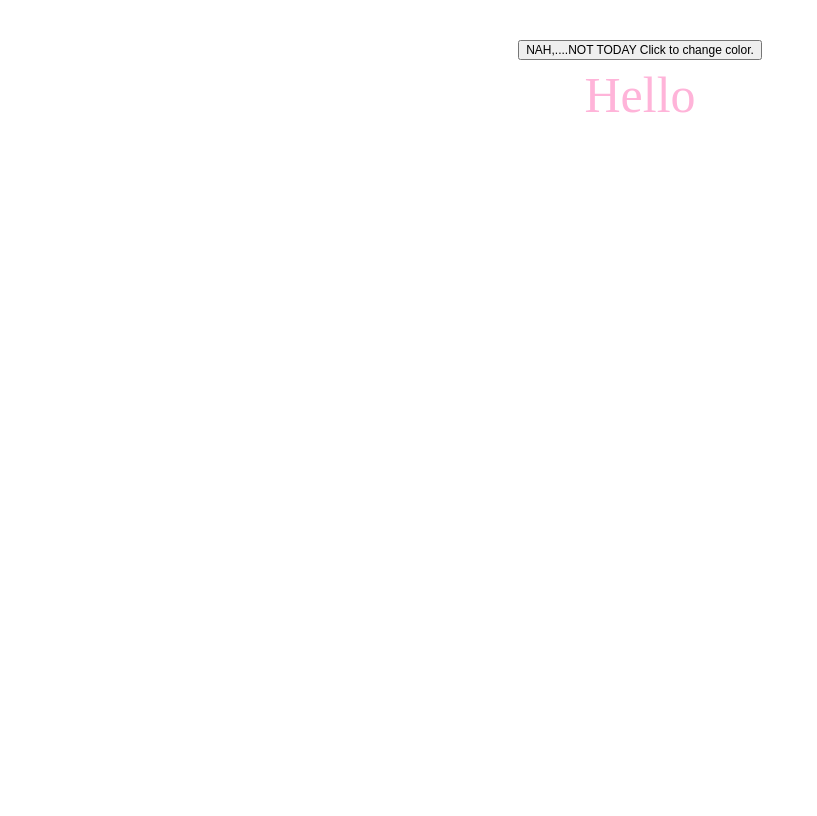
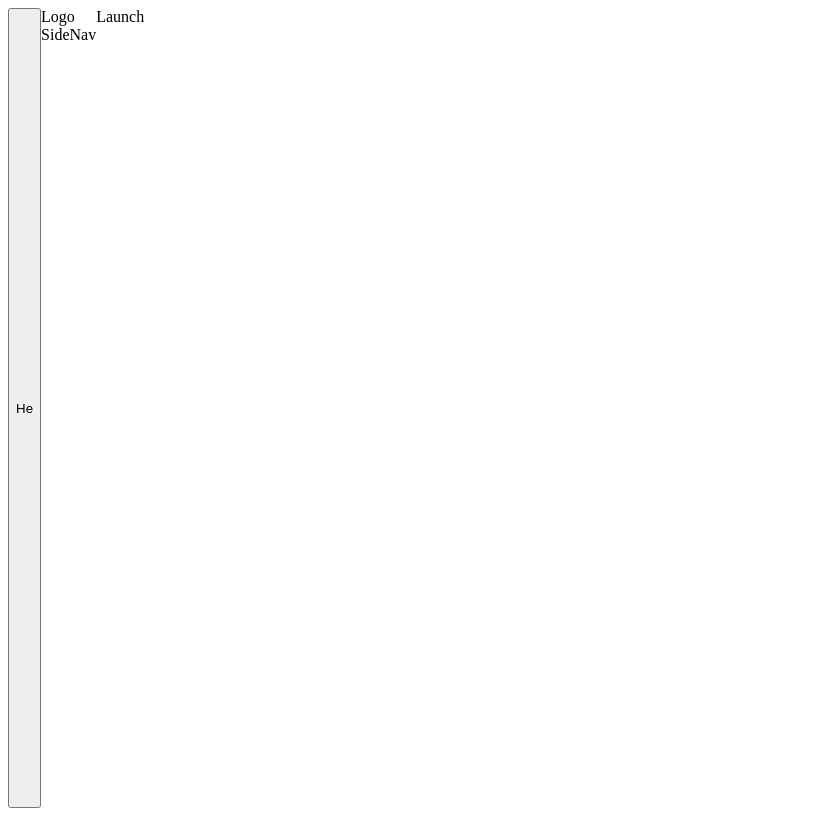
Before and after one commit to Junjiequan/kanban_, a React (Vite) app: page / in a window 1280 px wide. Shown: the whole page, without its empty margins (0-817 px from the left). Built offline with nearby package versions, Linux system fonts and the light colour scheme; the HTML template or start-up script is replaced by a standard one.

Commit message:
SCSS folder structure and basic function & mixins

```diff
--- a/src/App.scss
+++ b/src/App.scss
@@ -1,10 +1,6 @@
 @import './styles/property';
 
 .App {
-  text-align: center;
-  font-size: 50px;
-  & button {
-    font-size: 12px;
-  }
-
+  display: flex;
+  height: 100vh;
 }
--- a/src/App.tsx
+++ b/src/App.tsx
@@ -1,19 +1,20 @@
 import { useState } from 'react';
+import SideBar from './layout/SideBar';
+import Board from './layout/Board';
 import './App.scss';
 
 const App = () => {
-  const [colorTheme, setColorTheme] = useState('light');
+  const [colorTheme, setColorTheme] = useState('dark');
   const handleColorTheme = () => {
-    return colorTheme === 'light' ? setColorTheme('dark') : setColorTheme('light');
+    return colorTheme === 'dark' ? setColorTheme('light') : setColorTheme('dark');
   };
 
   return (
-    <div className='App' data-theme={colorTheme}>
-      <button className='' onClick={handleColorTheme}>
-        {'NAH,....NOT TODAY '}
-        Click to change color.
-      </button>
-      <div className=''>Hello</div>
+    <div className={`App ${colorTheme}`}>
+      <button onClick={handleColorTheme}>He</button>
+
+      <SideBar />
+      <Board />
     </div>
   );
 };
--- /dev/null
+++ b/src/layout/Board/index.tsx
@@ -0,0 +1,12 @@
+import React from 'react';
+import Launch from '../../components/Launch';
+
+const Board = () => {
+  return (
+    <div className='Board'>
+      <Launch />
+    </div>
+  );
+};
+
+export default Board;
--- /dev/null
+++ b/src/layout/SideBar/index.tsx
@@ -0,0 +1,12 @@
+import React from 'react';
+
+const SideBar = () => {
+  return (
+    <div className='SideBar'>
+      <div>Logo</div>
+      <div>SideNav</div>
+    </div>
+  );
+};
+
+export default SideBar;
--- /dev/null
+++ b/src/styles/_function.scss
@@ -0,0 +1,17 @@
+@import './property';
+
+.dark {
+  @each $name, $color in $dark{
+      --color-#{""+$name} : #{$color};
+  }
+};
+
+.light {
+  @each $name, $color in $light{
+      --color-#{""+$name} : #{$color};
+  }
+};
+
+@function color($getColor){
+  @return var(--color-#{$getColor})
+}
--- a/src/styles/_property.scss
+++ b/src/styles/_property.scss
@@ -1,14 +1,32 @@
+//color variables
+$light:(
+  base-color-light: #ff9ecf,
+  base-color-dark: #60cf8b,
+  white: rgb(254, 254, 254),
+  black: rgb(33, 27, 33),
+);
 
-$base-color-light: #ffb4d9;
-$base-color-dark: #0a903d;
+$dark:(
+  base-color-light: #a52d69,
+  base-color-dark: #082011,
+  white: rgb(251, 5, 5),
+  black: rgb(143, 40, 141),
+);
 
 
+//device width
+$mobile-width: 480px;
+$tablet-width: 768px;
+$desktop-width:1024px;
 
-
-[data-theme="dark"] {
-  color: $base-color-dark;
+@mixin tablet {
+  @media (max-width:#{$tablet-width}){
+    @content;
+  }
 }
 
-[data-theme="light"] {
-  color: $base-color-light;
+@mixin mobile {
+  @media (max-width:#{$mobile-width}){
+    @content;
+  }
 }
--- a/src/styles/index.scss
+++ b/src/styles/index.scss
@@ -1,16 +1,9 @@
 @import "property";
 @import "reset";
+@import "function";
 
-body {
-  margin: 0;
-  font-family: -apple-system, BlinkMacSystemFont, 'Segoe UI', 'Roboto', 'Oxygen',
-    'Ubuntu', 'Cantarell', 'Fira Sans', 'Droid Sans', 'Helvetica Neue',
-    sans-serif;
-  -webkit-font-smoothing: antialiased;
-  -moz-osx-font-smoothing: grayscale;
-}
+// Layout
+@import "./layout/sideBar";
+@import "./layout/board";
 
-code {
-  font-family: source-code-pro, Menlo, Monaco, Consolas, 'Courier New',
-    monospace;
-}
+//Components
--- /dev/null
+++ b/src/styles/layout/_board.scss
@@ -0,0 +1,17 @@
+@import "../property";
+
+
+.Board {
+  display: flex;
+  width: 100%;
+  flex-direction: column;
+  background: gray;
+
+  @include tablet {
+    background: rgb(121, 40, 40);
+  }
+
+  @include mobile {
+    background: rgb(109, 136, 199);
+  }
+}
--- /dev/null
+++ b/src/styles/layout/_sideBar.scss
@@ -0,0 +1,18 @@
+@import "../function";
+
+
+.SideBar {
+  display: flex;
+  flex-direction: column;
+  width: 18.75rem;
+  background: black;
+  color:  color(white);
+
+  @include tablet {
+    background: color(white);
+  }
+
+  @include mobile {
+    background: purple;
+  }
+}
```
Also changed, not shown: src/components/SideBar/index.tsx (deleted, +0 -7 lines), src/layout/index.tsx (deleted, +0 -7 lines), src/favicon.svg (deleted), 1 other file (tests, documents, lock files or other folders).
